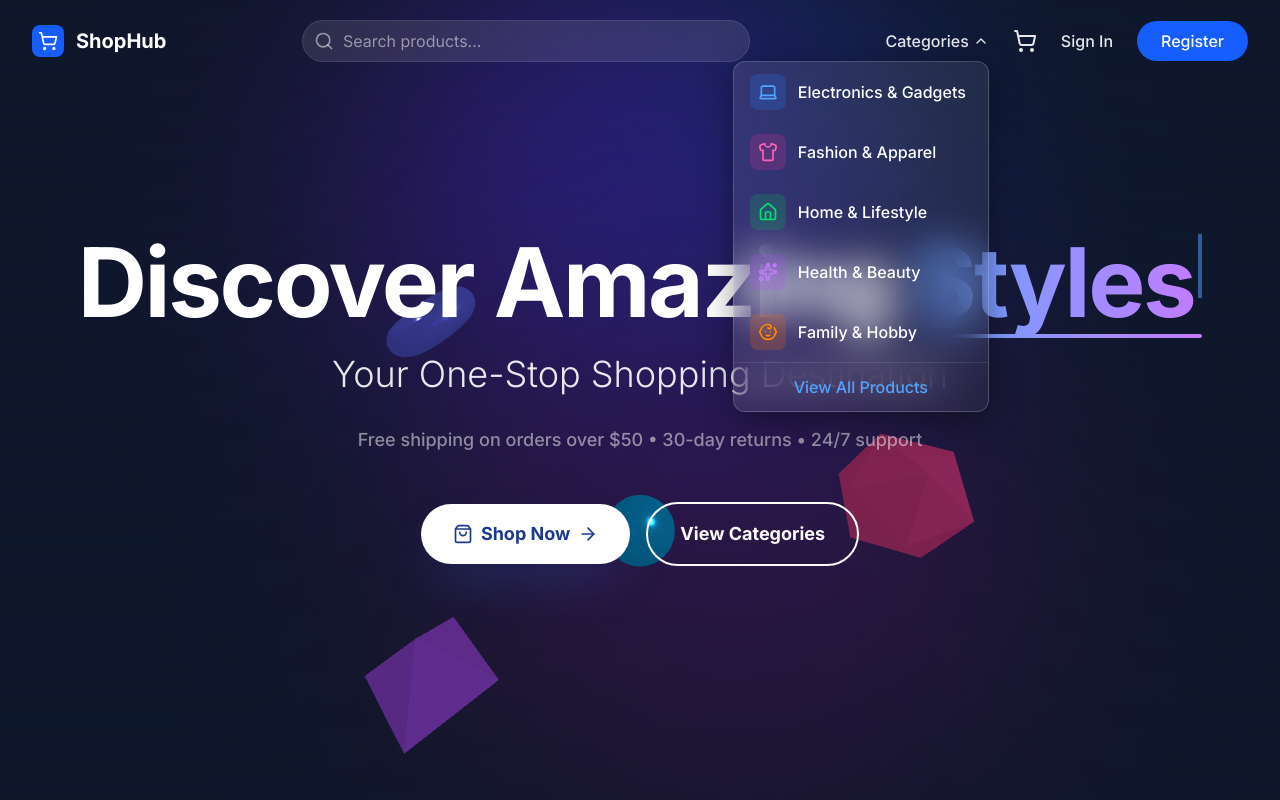
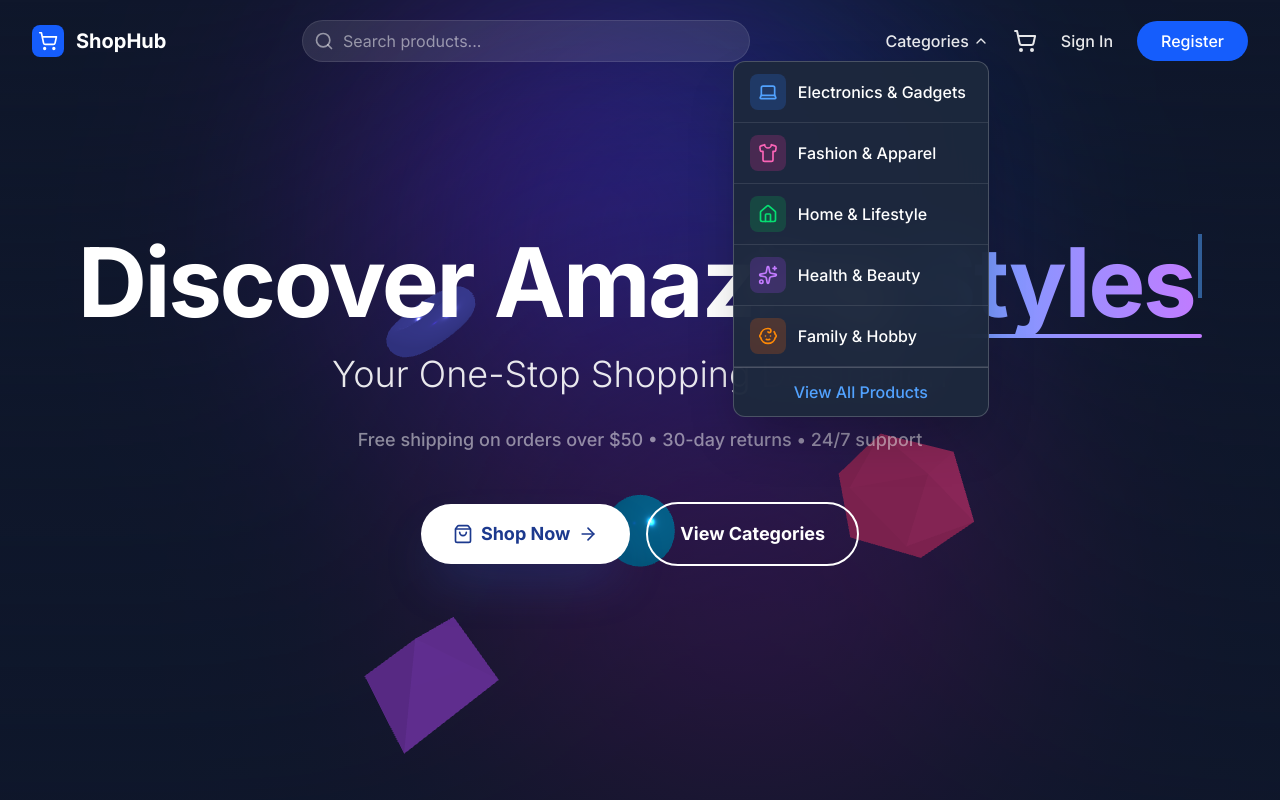
Before and after one commit to tanveenambrose/ecommerce-vibe-website, a Next.js app in the folder apps/client/: page / in a window 1280 px wide. Both pictures are taken after a click on the button "Categories". Shown: the top 800 px of the page. Built offline with nearby package versions, Linux system fonts and the light colour scheme.

Commit message:
style: Improve categories and profile dropdown visibility with enhanced contrast

```diff
--- a/apps/client/components/home/enhanced-nav.tsx
+++ b/apps/client/components/home/enhanced-nav.tsx
@@ -129,7 +129,7 @@ export default function EnhancedNav() {
                                         animate={{ opacity: 1, y: 0 }}
                                         exit={{ opacity: 0, y: 10 }}
                                         transition={{ duration: 0.2 }}
-                                        className="absolute top-full mt-2 right-0 w-64 glass-card rounded-xl shadow-2xl overflow-hidden"
+                                        className="absolute top-full mt-2 right-0 w-64 bg-slate-800/95 backdrop-blur-xl rounded-xl shadow-2xl border border-white/20 overflow-hidden"
                                     >
                                         {categories.map((category) => {
                                             const Icon = category.icon;
@@ -137,7 +137,7 @@ export default function EnhancedNav() {
                                                 <Link
                                                     key={category.slug}
                                                     href={`/category/${category.slug}`}
-                                                    className="flex items-center gap-3 px-4 py-3 hover:bg-white/10 transition-colors"
+                                                    className="flex items-center gap-3 px-4 py-3 hover:bg-white/20 transition-colors border-b border-white/10 last:border-0"
                                                     onClick={() => setShowCategories(false)}
                                                 >
                                                     <div className={`p-2 ${category.bgColor} rounded-lg`}>
@@ -149,7 +149,7 @@ export default function EnhancedNav() {
                                         })}
                                         <Link
                                             href="/category/all"
-                                            className="block px-4 py-3 text-center text-blue-400 hover:text-blue-300 font-medium border-t border-white/10"
+                                            className="block px-4 py-3 text-center text-blue-400 hover:text-blue-300 hover:bg-white/10 font-medium border-t border-white/20"
                                             onClick={() => setShowCategories(false)}
                                         >
                                             View All Products
@@ -188,15 +188,15 @@ export default function EnhancedNav() {
                                             animate={{ opacity: 1, y: 0 }}
                                             exit={{ opacity: 0, y: 10 }}
                                             transition={{ duration: 0.2 }}
-                                            className="absolute top-full mt-2 right-0 w-56 glass-card rounded-xl shadow-2xl overflow-hidden"
+                                            className="absolute top-full mt-2 right-0 w-56 bg-slate-800/95 backdrop-blur-xl rounded-xl shadow-2xl border border-white/20 overflow-hidden"
                                         >
-                                            <div className="px-4 py-3 border-b border-white/10">
+                                            <div className="px-4 py-3 border-b border-white/20 bg-gradient-to-r from-blue-600/20 to-purple-600/20">
                                                 <p className="text-white font-semibold">{user.name || 'User'}</p>
                                                 <p className="text-white/60 text-sm truncate">{user.email}</p>
                                             </div>
                                             <Link
                                                 href="/profile"
-                                                className="flex items-center gap-3 px-4 py-2.5 hover:bg-white/10 transition-colors text-white"
+                                                className="flex items-center gap-3 px-4 py-2.5 hover:bg-white/20 transition-colors text-white"
                                                 onClick={() => setShowProfileDropdown(false)}
                                             >
                                                 <User className="w-4 h-4" />
@@ -204,7 +204,7 @@ export default function EnhancedNav() {
                                             </Link>
                                             <Link
                                                 href="/orders"
-                                                className="flex items-center gap-3 px-4 py-2.5 hover:bg-white/10 transition-colors text-white"
+                                                className="flex items-center gap-3 px-4 py-2.5 hover:bg-white/20 transition-colors text-white"
                                                 onClick={() => setShowProfileDropdown(false)}
                                             >
                                                 <Package className="w-4 h-4" />
@@ -213,7 +213,7 @@ export default function EnhancedNav() {
                                             {user.role === 'admin' && (
                                                 <Link
                                                     href="/admin"
-                                                    className="flex items-center gap-3 px-4 py-2.5 hover:bg-white/10 transition-colors text-white"
+                                                    className="flex items-center gap-3 px-4 py-2.5 hover:bg-white/20 transition-colors text-white"
                                                     onClick={() => setShowProfileDropdown(false)}
                                                 >
                                                     <Settings className="w-4 h-4" />
@@ -225,7 +225,7 @@ export default function EnhancedNav() {
                                                     logout();
                                                     setShowProfileDropdown(false);
                                                 }}
-                                                className="w-full flex items-center gap-3 px-4 py-2.5 hover:bg-red-500/20 transition-colors text-white border-t border-white/10"
+                                                className="w-full flex items-center gap-3 px-4 py-2.5 hover:bg-red-500/30 transition-colors text-white border-t border-white/20"
                                             >
                                                 <LogOut className="w-4 h-4" />
                                                 Logout
```
